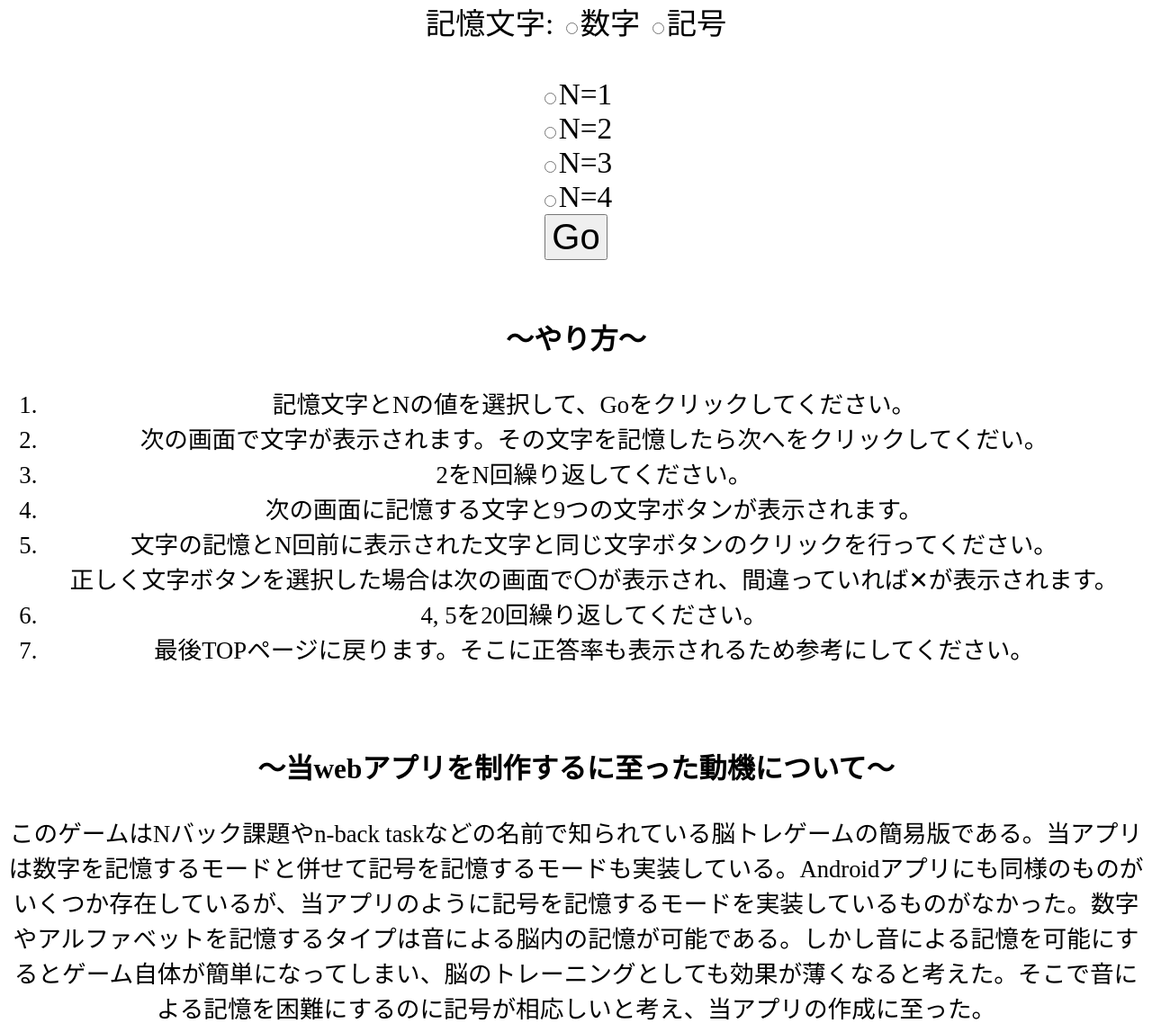
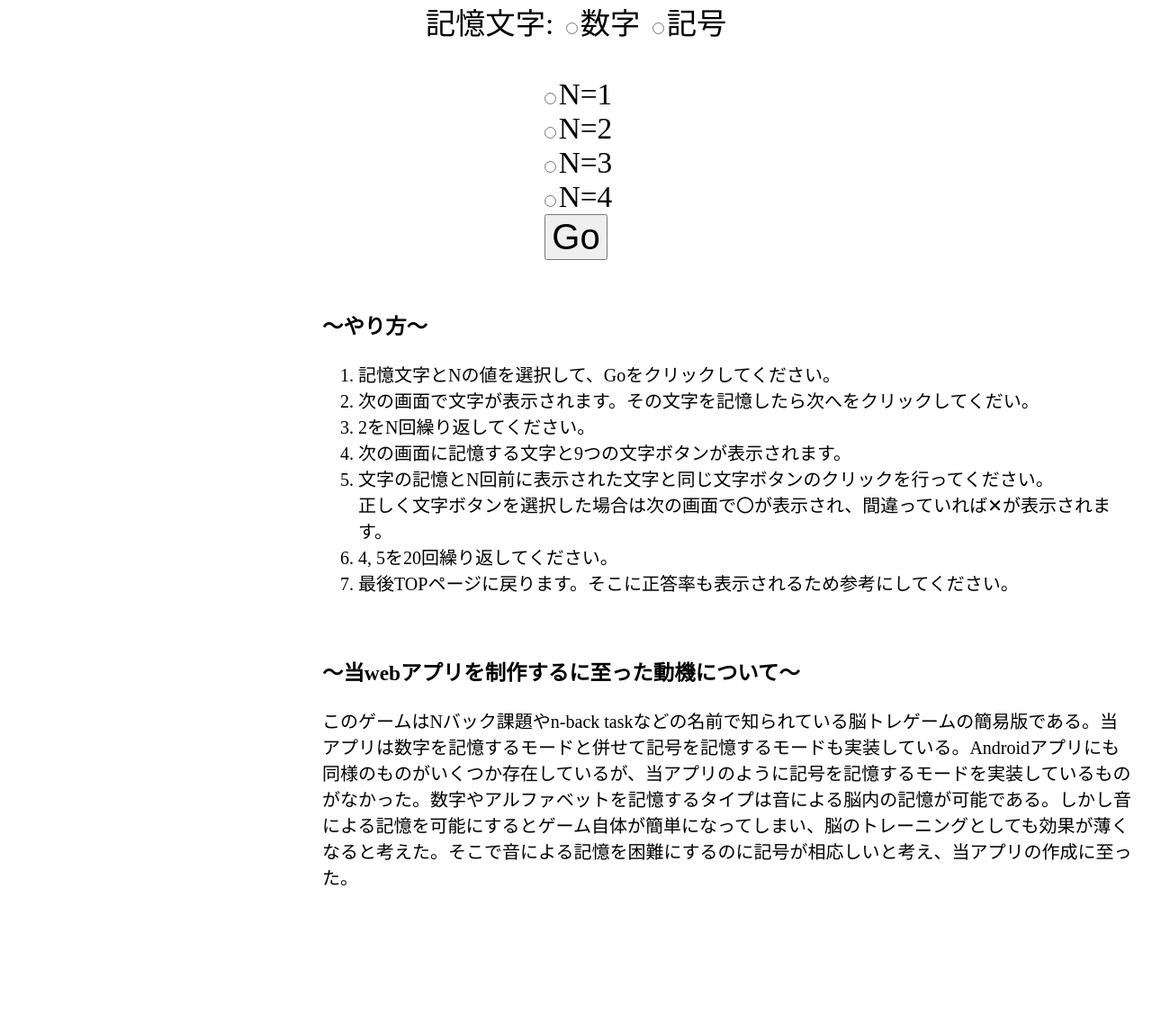
Before and after one commit to TomohiroMori/N-Back, a Flask app: page / in a window 1280 px wide. Shown: the part 165-1312 px from the top of the page at 90% size. After the commit the page ends 1150 px from the top, so only its background shows below. Run offline with Flask 2, Linux system fonts and the light colour scheme.

Commit message:
Update style-index.css

```diff
--- a/static/style-index.css
+++ b/static/style-index.css
@@ -10,3 +10,10 @@ body {
 button.button {
     font-size: 1.2em;
 }
+
+.description {
+    font-size: 15pt;
+    padding-left: 350px;
+    text-align: left;
+    max-width: 900px;
+  }
```
